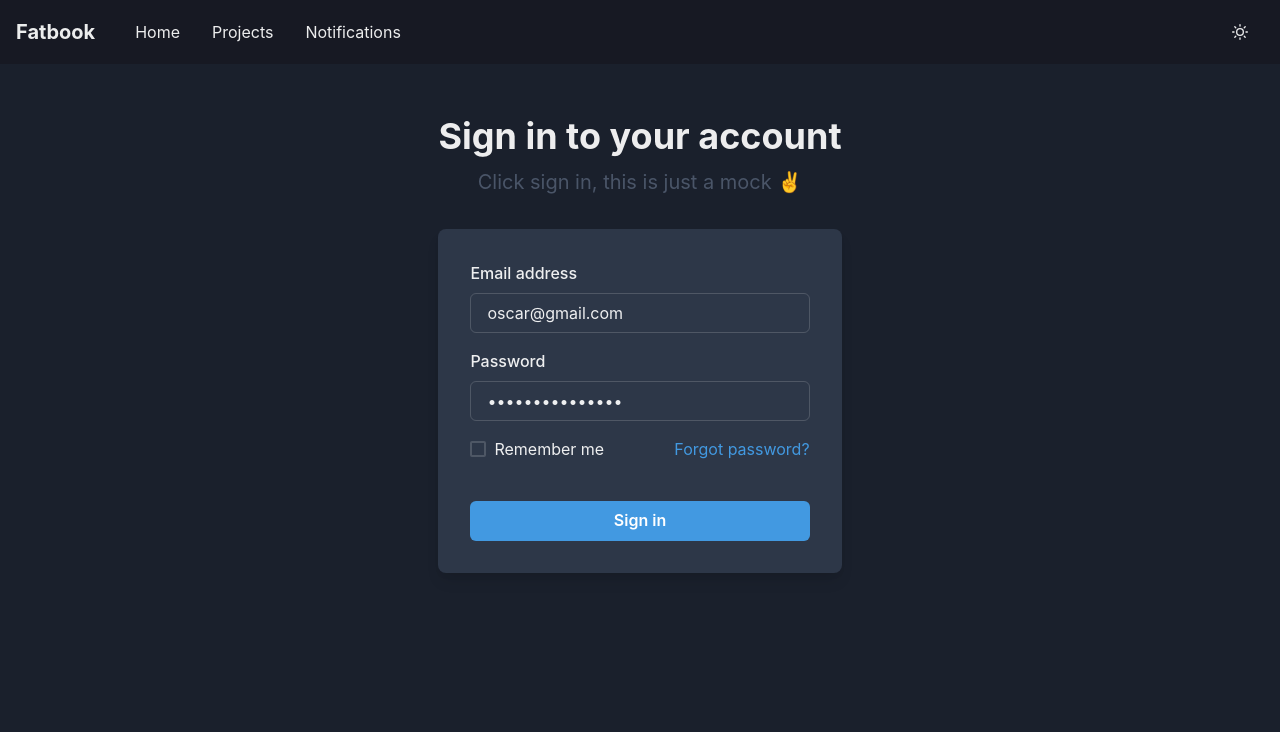
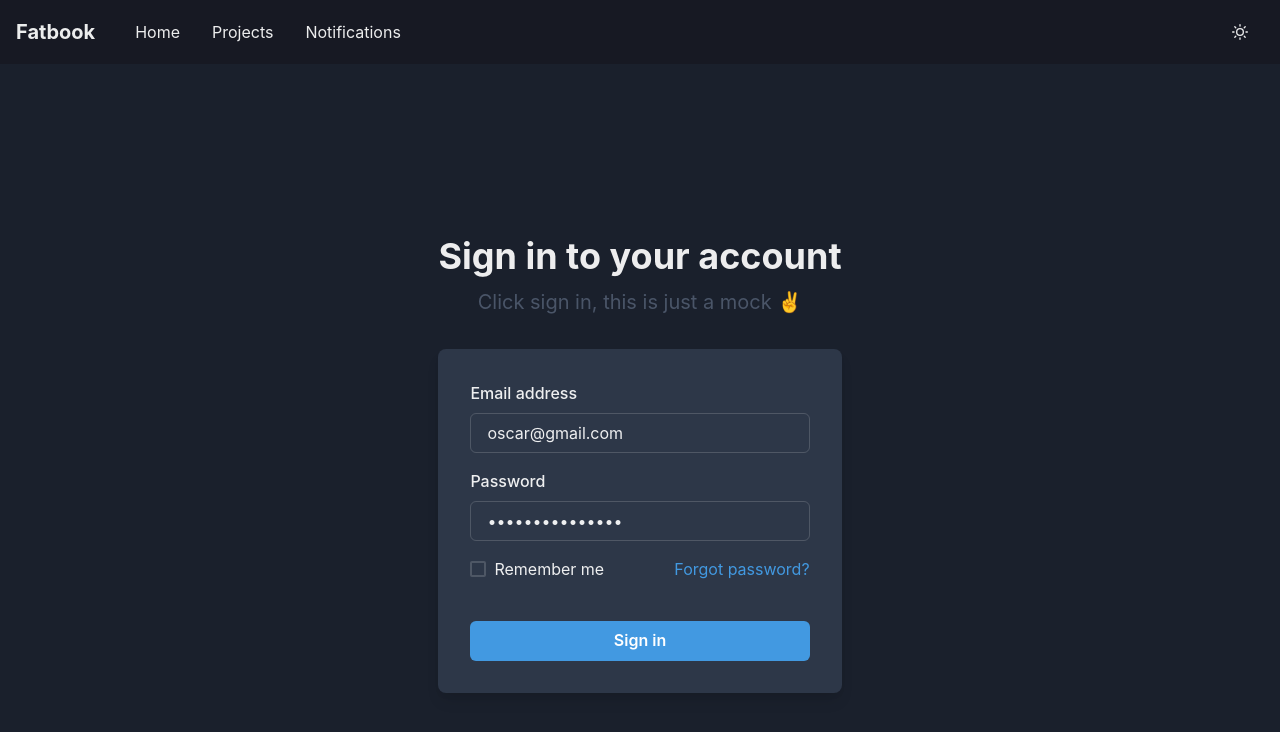
Before and after one commit to OscarGuerreroLopez/social-app-test, a Next.js app: page /login in a window 1280 px wide. Shown: the top 732 px of the page. Built offline with nearby package versions, Linux system fonts and the light colour scheme.

Commit message:
Changed high of login page

```diff
--- a/pages/login/index.tsx
+++ b/pages/login/index.tsx
@@ -67,7 +67,7 @@ export default function LoginCard() {
 
   return (
     <Flex
-      minH={"70vh"}
+      minH={"100vh"}
       align={"center"}
       justify={"center"}
       bg={useColorModeValue("gray.50", "gray.800")}
```
